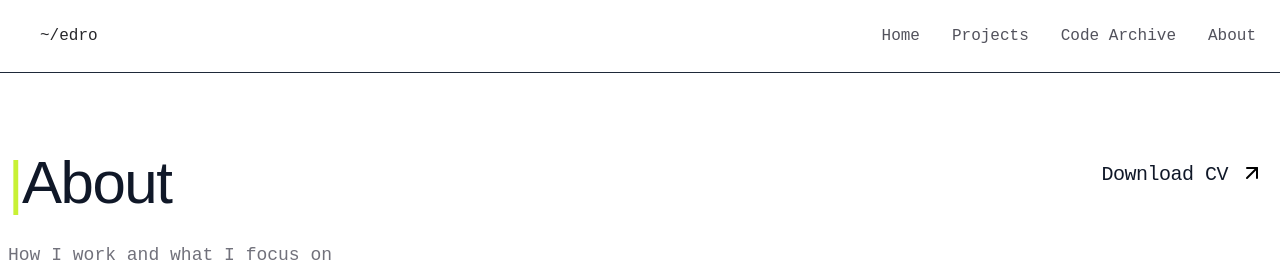
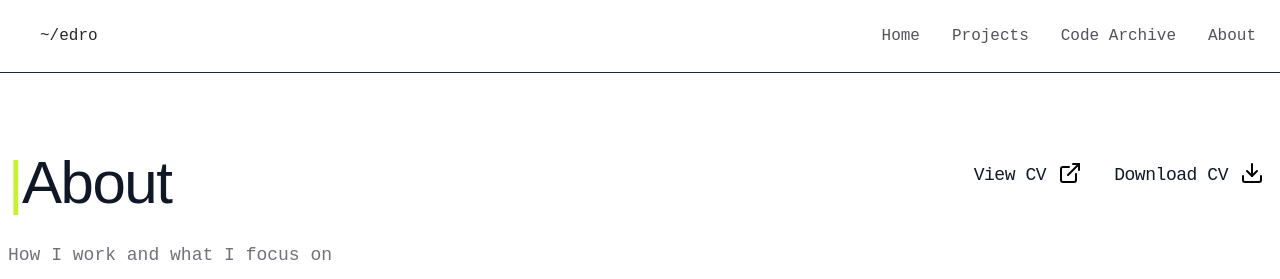
Before and after one commit to EdroCode/EdroCodeWebsite, a Next.js app: page /about in a window 1280 px wide. Shown: the top 279 px of the page. Built offline with nearby package versions, Linux system fonts and the light colour scheme; a web font is replaced by a local one.

Commit message:
feat: add view cv

```diff
--- a/app/about/page.tsx
+++ b/app/about/page.tsx
@@ -2,7 +2,7 @@
 import type { Metadata } from "next";
 export const metadata: Metadata = { title: "About" };
 import LinksModal from "@/components/LinksModal";
-import { ArrowUpRight } from "lucide-react";
+import { Download, ExternalLink } from "lucide-react";
 
 export default function About() {
   return (
@@ -17,12 +17,20 @@ export default function About() {
               About
             </h1>
           </div>
-          <a className="flex p-2  rounded-lg gap-3 h-fit hover:underline" href="/cv.pdf" download="cv.pdf">
-            <p className="text-xl font-mono tracking-tight text-gray-900 mb-4" >
-              Download CV
-            </p>
-            <ArrowUpRight />
-          </a>
+          <div className="flex gap-4">
+            <a className="flex p-2  rounded-lg gap-3 h-fit hover:underline" href="/cv.pdf" target="_blank" rel="noopener noreferrer">
+              <p className="text-lg font-mono tracking-tight text-gray-900 mb-4" >
+                View CV
+              </p>
+              <ExternalLink className="w-6"/>
+            </a>
+            <a className="flex p-2  rounded-lg gap-3 h-fit hover:underline" href="/cv.pdf" download="cv.pdf">
+              <p className="text-lg font-mono tracking-tight text-gray-900 mb-4" >
+                Download CV
+              </p>
+              <Download className="w-6"/>
+            </a>
+          </div>
         </div>
         <p className="text-lg text-zinc-500 font-mono">
           How I work and what I focus on
```
